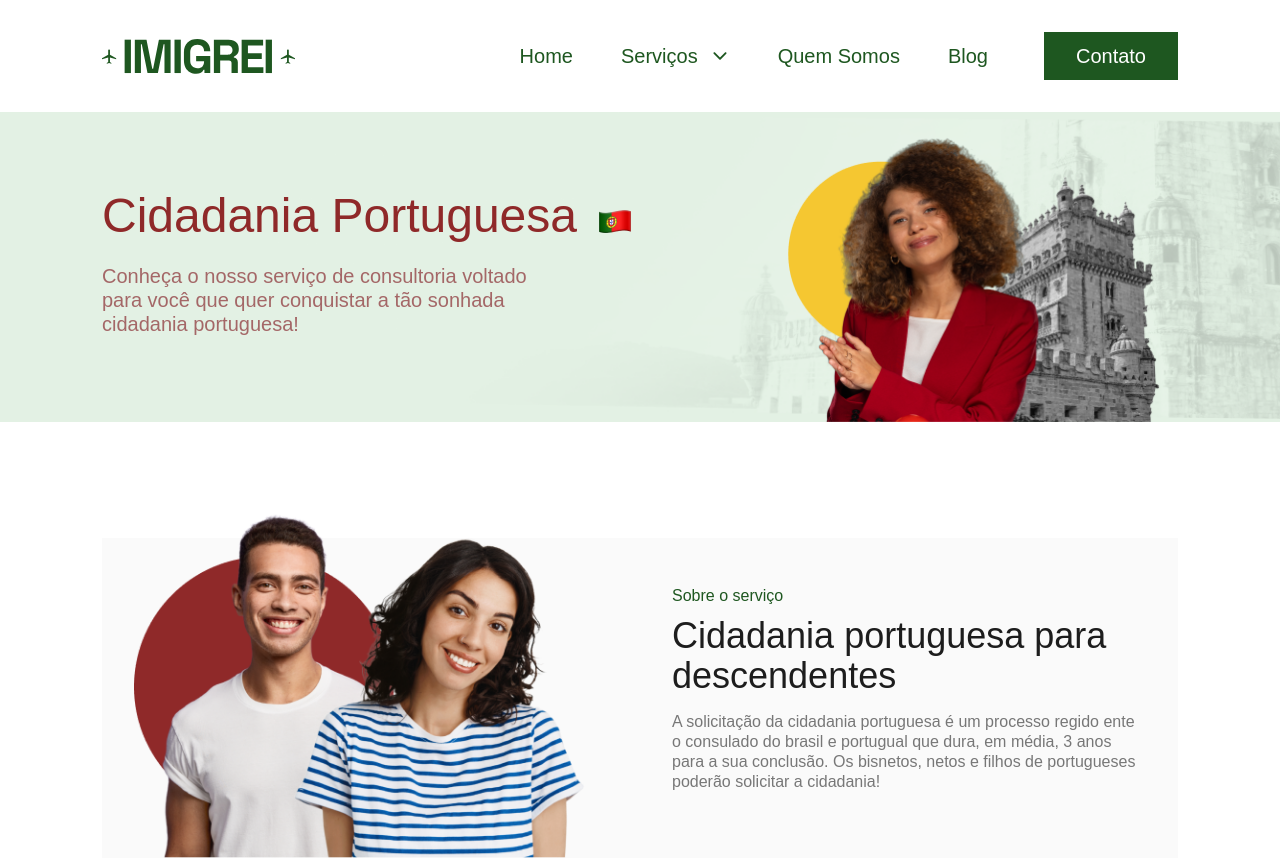
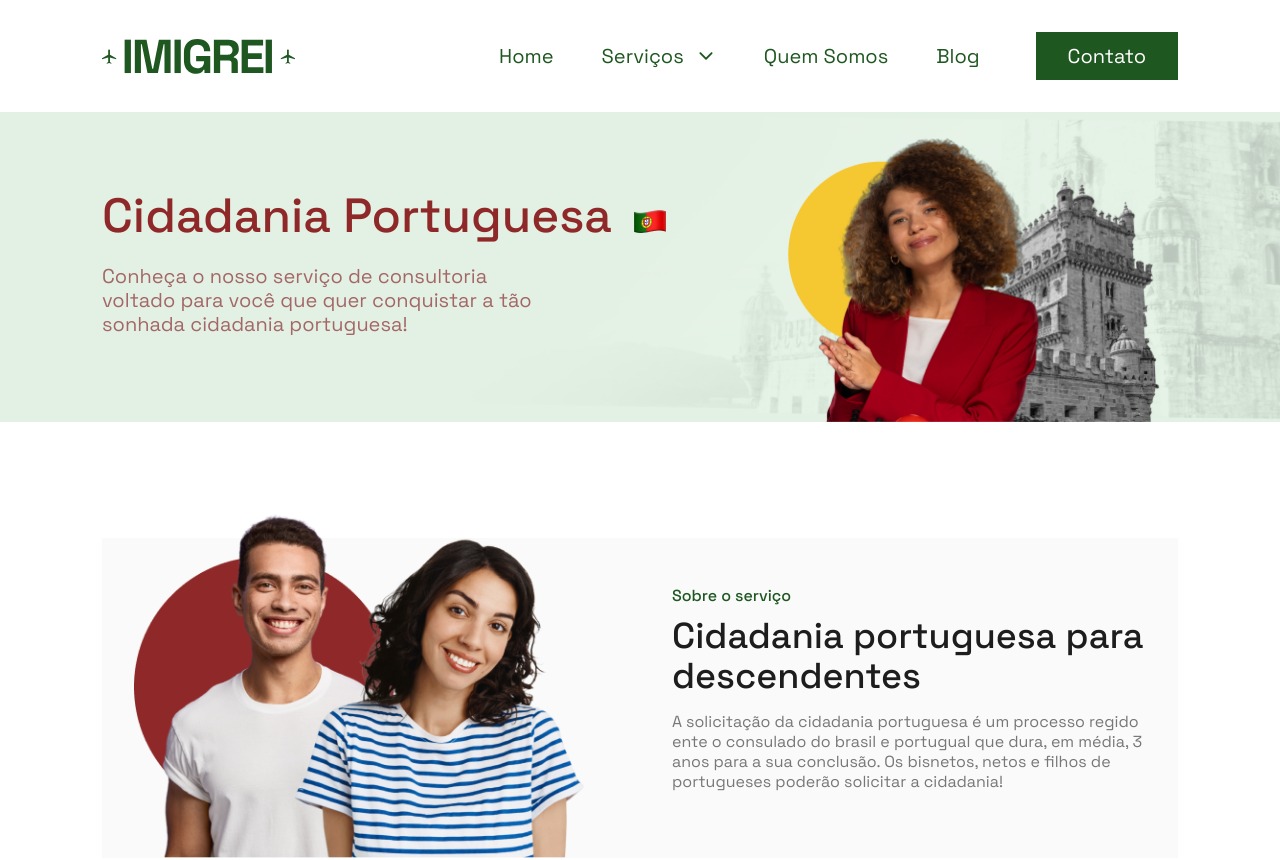
Before and after one commit to joaotelesk/Site-consultoria, a Next.js app: page /servicos/cidadania-portuguesa in a window 1280 px wide. Shown: the top 860 px of the page. Built offline with nearby package versions, Linux system fonts and the light colour scheme; no server answers.

Commit message:
:bulb: docs: retornando os arquvivos para versao instavel da renderizacao da fonte

```diff
--- a/src/components/Layout/Layout.tsx
+++ b/src/components/Layout/Layout.tsx
@@ -13,10 +13,6 @@ interface LayoutProps {
 export default function Layout({ children }: LayoutProps) {
   return (
     <>
-      <Script
-        strategy="beforeInteractive"
-        src="https://ajax.googleapis.com/ajax/libs/jquery/3.5.1/jquery.min.js"
-      />
       <div className="font-spaceGrotesk">
         <Header />
         {children}
--- a/src/pages/_document.tsx
+++ b/src/pages/_document.tsx
@@ -6,11 +6,9 @@ export default function Document() {
       <Head />
       <link rel="preconnect" href="https://fonts.googleapis.com" />
       <link rel="preconnect" href="https://fonts.gstatic.com" />
-
       <link
-        href="https://fonts.googleapis.com/css?family=Space+Grotesk:wght@400;500;700&display=swap"
-        rel="preload"
-        as="style"
+        href="https://fonts.googleapis.com/css2?family=Space+Grotesk:wght@400;500;700&display=swap"
+        rel="stylesheet"
       />
       <body>
         <Main />
```
